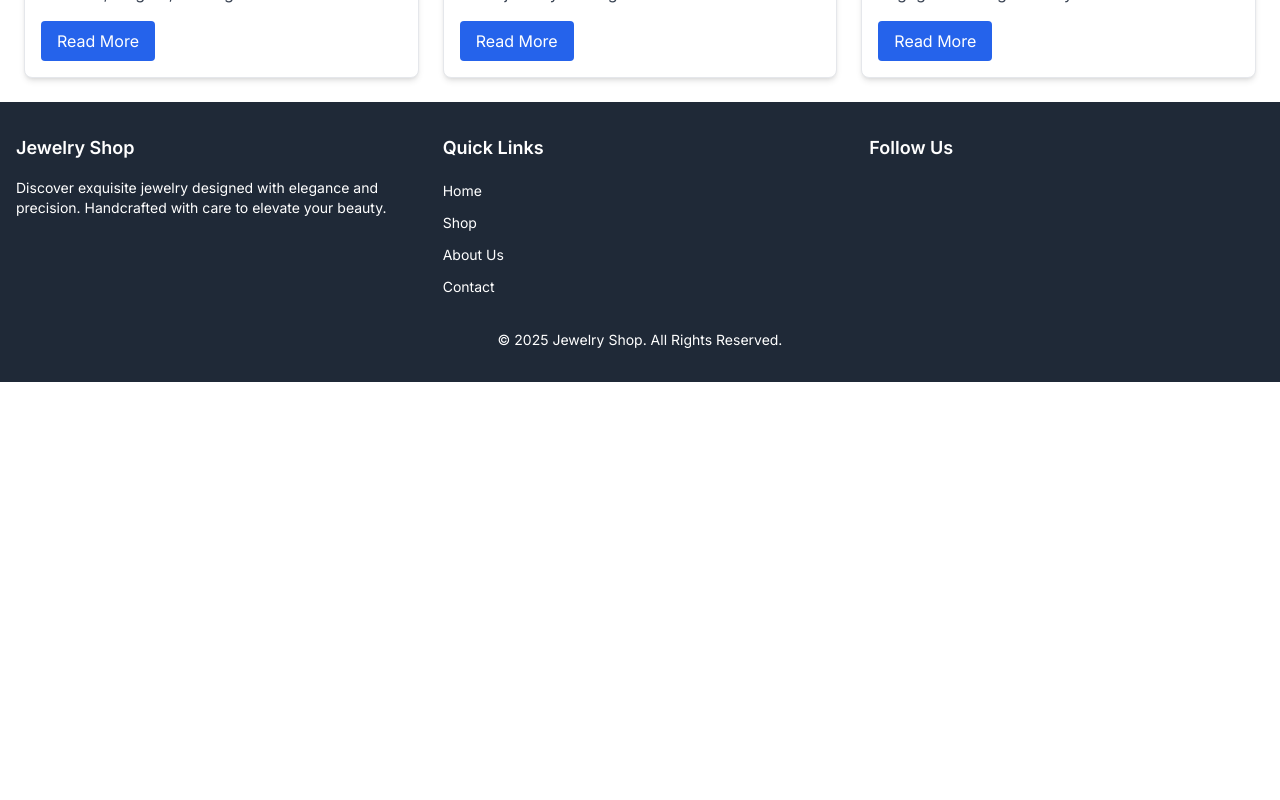
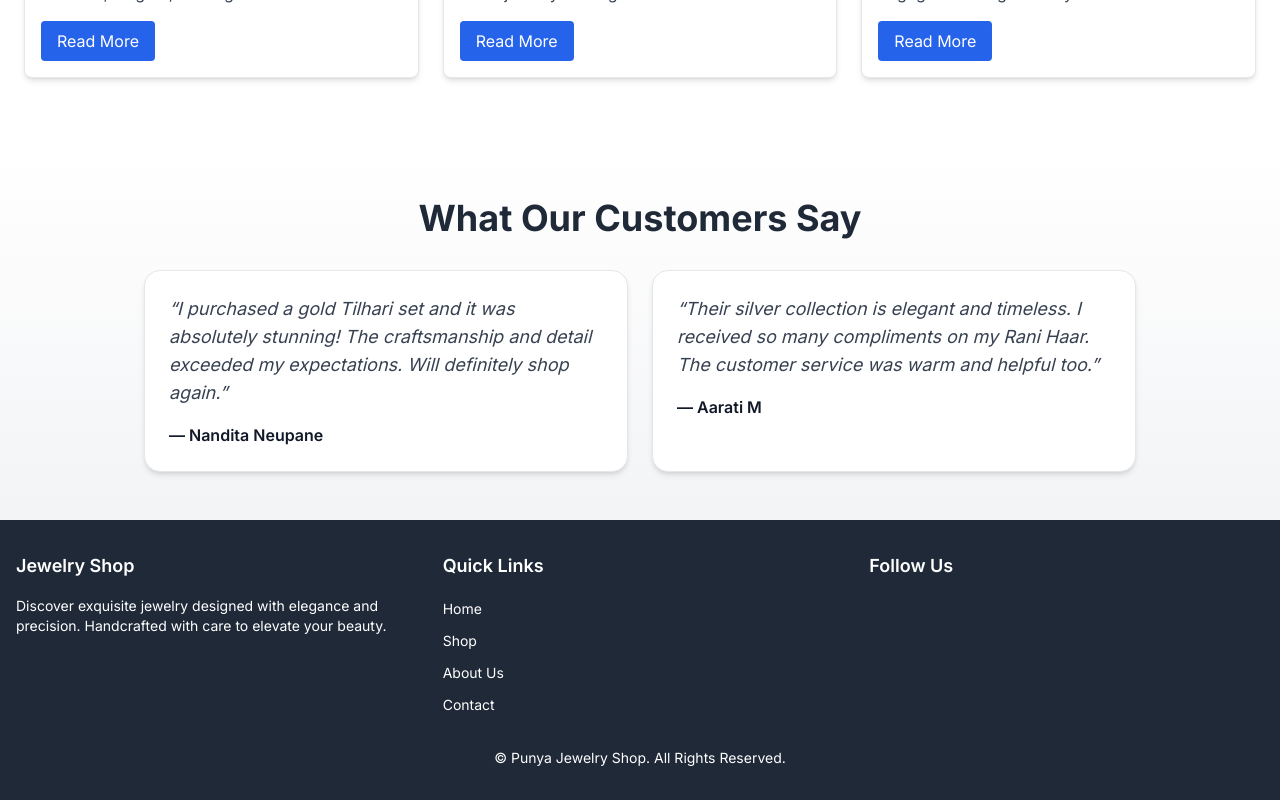
Before and after one commit to aaryanboy/PunyaJewellery, a Next.js app: page /blogs in a window 1280 px wide. Shown: the part 544-1344 px from the top of the page. Before the commit the page ends 926 px from the top, so only its background shows below. Built offline with nearby package versions, Linux system fonts and the light colour scheme.

Commit message:
Add CustomerReviews component, update footer links, and enhance styling in various components

```diff
--- a/src/app/blogs/page.tsx
+++ b/src/app/blogs/page.tsx
@@ -1,10 +1,13 @@
 // /pages/blogs/index.tsx or /components/BlogsPage.tsx
 import React from 'react';
 import BlogPage from '@/components/Blogpage/BlogPage';
+import CustomerReviews from '@/components/aboutuskolagi/CustomerReviews';
 
 const BlogsPage: React.FC = () => (
   <div className="space-y-12">
     <BlogPage />
+    <CustomerReviews />
+
   </div>
 );
 
--- a/src/components/FluOutLink.tsx
+++ b/src/components/FluOutLink.tsx
@@ -16,7 +16,7 @@ const FlyoutLink: React.FC<FlyoutLinkProps> = ({ children, href, FlyoutContent }
   // Handle both hover and touch interactions
   const handleClick = (e: React.MouseEvent<HTMLAnchorElement, MouseEvent>) => {
     if (FlyoutContent) {
-      // e.preventDefault(); // Prevent page reload
+      e.preventDefault(); // Prevent page reload
       setOpen((prev) => !prev); // Toggle dropdown
     }
   };
--- a/src/components/Footer.tsx
+++ b/src/components/Footer.tsx
@@ -25,7 +25,7 @@ const Footer = () => {
                 </a>
               </li>
               <li>
-                <a href="/shop" className="text-sm hover:text-gray-400">
+                <a href="/products/gold" className="text-sm hover:text-gray-400">
                   Shop
                 </a>
               </li>
@@ -35,7 +35,7 @@ const Footer = () => {
                 </a>
               </li>
               <li>
-                <a href="/contact" className="text-sm hover:text-gray-400">
+                <a href="/contactus" className="text-sm hover:text-gray-400">
                   Contact
                 </a>
               </li>
@@ -46,24 +46,20 @@ const Footer = () => {
           <div>
             <h3 className="text-lg font-semibold mb-4">Follow Us</h3>
             <div className="flex space-x-4">
-              <a href="#" className="text-2xl hover:text-gray-400">
+              <a href="https://www.facebook.com/punyajewellery" className="text-2xl hover:text-gray-400">
                 <i className="fab fa-facebook"></i>
               </a>
-              <a href="#" className="text-2xl hover:text-gray-400">
-                <i className="fab fa-twitter"></i>
-              </a>
-              <a href="#" className="text-2xl hover:text-gray-400">
+
+              <a href="https://www.instagram.com/punyajewellery/" className="text-2xl hover:text-gray-400">
                 <i className="fab fa-instagram"></i>
               </a>
-              <a href="#" className="text-2xl hover:text-gray-400">
-                <i className="fab fa-pinterest"></i>
-              </a>
+
             </div>
           </div>
         </div>
 
         <div className="text-center mt-8 text-sm">
-          <p>&copy; 2025 Jewelry Shop. All Rights Reserved.</p>
+          <p>&copy; Punya Jewelry Shop. All Rights Reserved.</p>
         </div>
       </div>
     </footer>
--- a/src/components/Navbar.tsx
+++ b/src/components/Navbar.tsx
@@ -37,7 +37,7 @@ const Navbar = () => {
         <div className="w-1/3 xl:w-1/2 flex items-center gap-12">
         <Link href="/" className="flex items-center gap-3">
   <Image src="/logonobackground.png" alt="" width={54} height={54} quality={100} />
-  <div className="hidden lg:block text-2xl tracking-wide pr-3 whitespace-nowrap font-serif">
+  <div className="hidden md:block text-2xl tracking-wide pr-3 whitespace-nowrap font-serif">
     Punya Jewellery
   </div>
 </Link>
--- a/src/components/aboutuskolagi/CustomerReviews.tsx
+++ b/src/components/aboutuskolagi/CustomerReviews.tsx
@@ -1,20 +1,25 @@
 import React from 'react';
 
 const CustomerReviews: React.FC = () => (
-  <section className="py-8 bg-gray-100">
-    <h2 className="text-3xl font-bold text-center mb-4">Customer Reviews</h2>
-    <div className="space-y-6 max-w-3xl mx-auto">
-      <div className="bg-white p-6 rounded shadow">
-        <p className="text-md mb-2">
-          &ldquo;Booked an online consultant being at home – it was so comfortable. Very much satisfied with the product.&rdquo;
-        </p>
-        <p className="text-sm font-semibold">- Nandita Neupane</p>
-      </div>
-      <div className="bg-white p-6 rounded shadow">
-        <p className="text-md mb-2">
-          &ldquo;The staff is well organized and very respectful. Will consider as one of the best jewelry stores in Kathmandu.&rdquo;
-        </p>
-        <p className="text-sm font-semibold">- Aarati M</p>
+  <section className="py-12 bg-gradient-to-b from-white to-gray-100">
+    <div className="max-w-5xl mx-auto px-4 text-center">
+      <h2 className="text-4xl font-bold text-gray-800 mb-8">What Our Customers Say</h2>
+      <div className="grid gap-6 md:grid-cols-2">
+        {/* Review 1 */}
+        <div className="bg-white p-6 rounded-2xl shadow-md border hover:shadow-xl transition-shadow duration-300 text-left">
+          <p className="text-gray-700 text-lg italic mb-4">
+            &ldquo;I purchased a gold Tilhari set and it was absolutely stunning! The craftsmanship and detail exceeded my expectations. Will definitely shop again.&rdquo;
+          </p>
+          <p className="text-gray-900 font-semibold">— Nandita Neupane</p>
+        </div>
+
+        {/* Review 2 */}
+        <div className="bg-white p-6 rounded-2xl shadow-md border hover:shadow-xl transition-shadow duration-300 text-left">
+          <p className="text-gray-700 text-lg italic mb-4">
+            &ldquo;Their silver collection is elegant and timeless. I received so many compliments on my Rani Haar. The customer service was warm and helpful too.&rdquo;
+          </p>
+          <p className="text-gray-900 font-semibold">— Aarati M</p>
+        </div>
       </div>
     </div>
   </section>
--- a/src/components/productspage/CatagorySelect.tsx
+++ b/src/components/productspage/CatagorySelect.tsx
@@ -50,7 +50,7 @@ export default function CategorySelect({
 
       {/* subcategory buttons */}
 
-      <div className="flex flex-wrap gap-4 flex-row sm:flex-col max-w-xs mx-auto">
+      <div className="flex flex-wrap gap-4 lg-row lg:flex-col max-w-xs mx-auto">
   <p className="w-full font-semibold mb-2">Types</p>
   {subcategories.map((sub) => (
     <button
```
